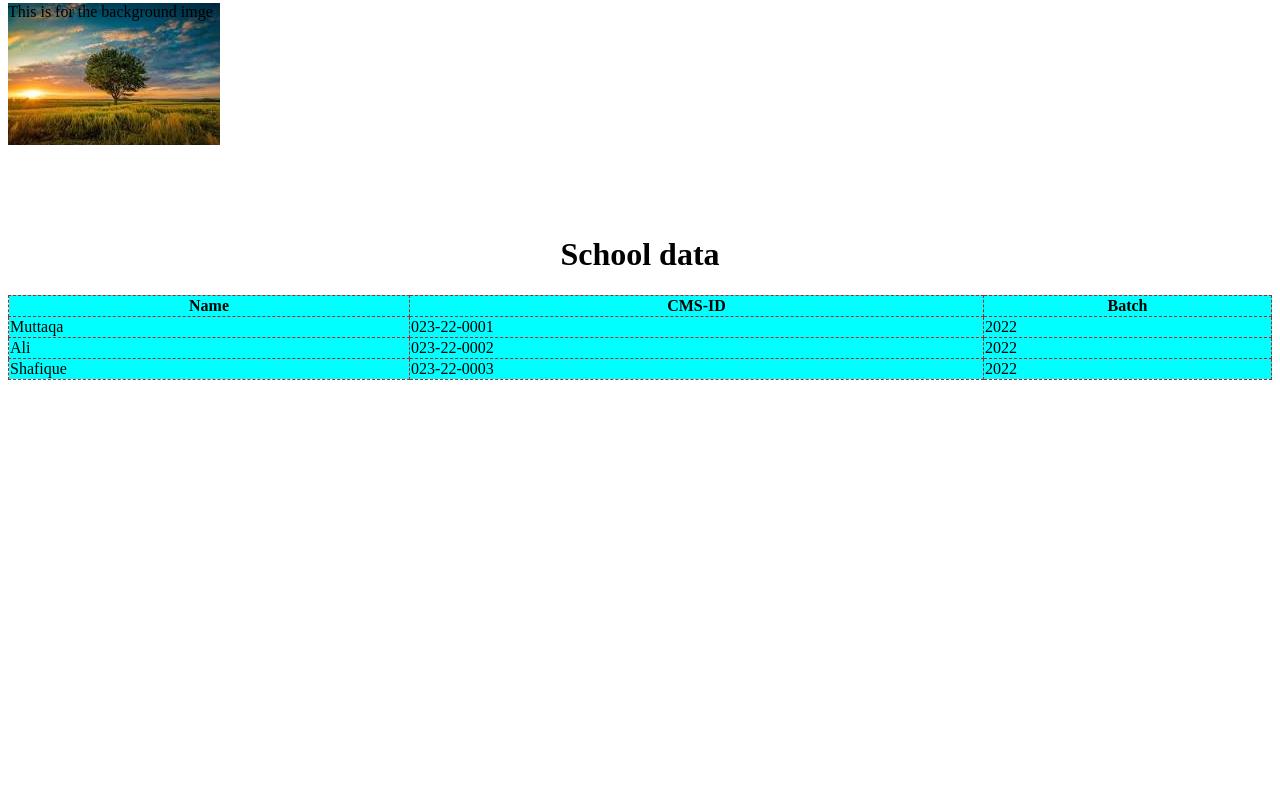
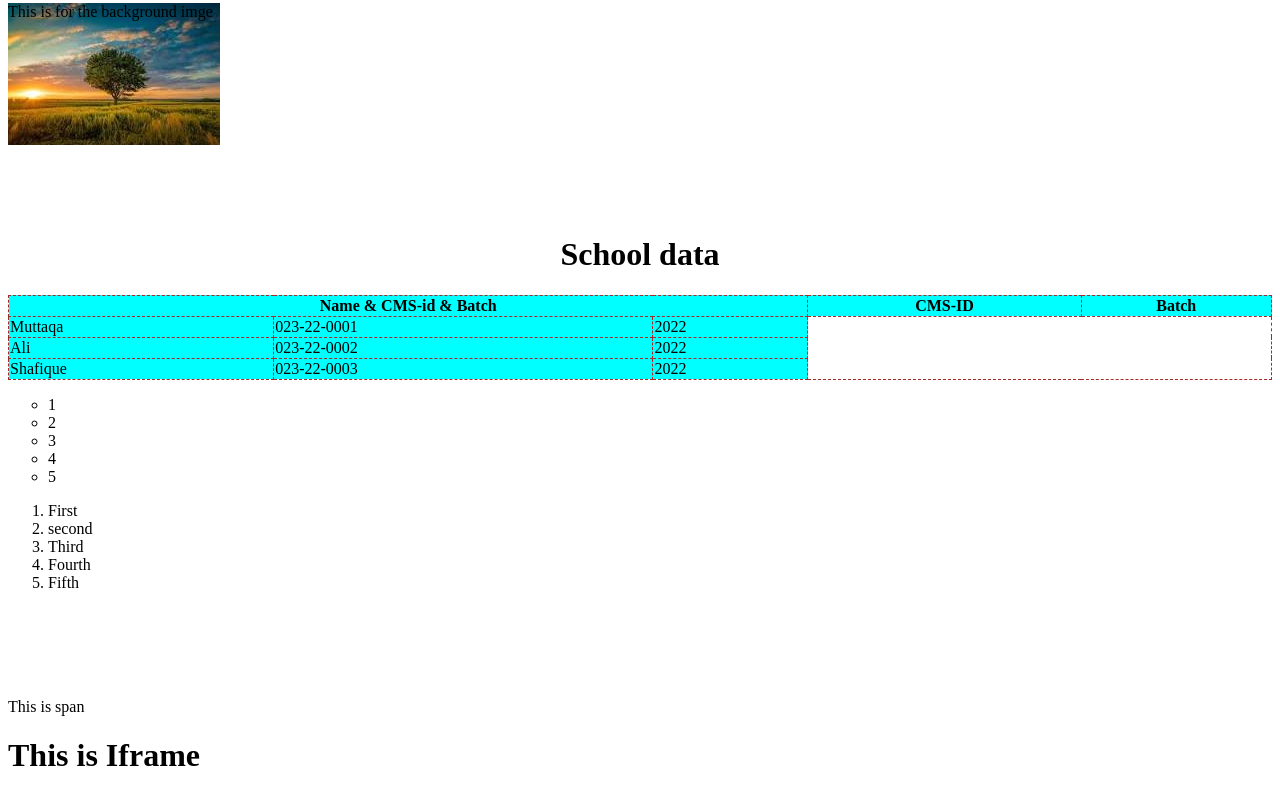
Before and after one commit to ghulammuttaqashah/web_engineering, a plain HTML site: page HTML/index.html in a window 1280 px wide. Shown: the part 1206-1999 px from the top of the page. Before the commit the page ends 1594 px from the top, so only its background shows below. Drawn offline with Linux system fonts and the light colour scheme; grey boxes are pictures that could not be loaded.

Commit message:
Practice

```diff
--- a/HTML/index.html
+++ b/HTML/index.html
@@ -42,7 +42,7 @@
     <h1 style="text-align: center;">School data</h1>
     <table style="width: 100%;">
         <tr>
-        <th>Name</th>
+        <th colspan="3">Name & CMS-id & Batch</th>
         <th>CMS-ID</th>
         <th>Batch</th>
         </tr>
@@ -57,11 +57,31 @@
             <td>2022</td>
         </tr>
         <tr>
-            <td>Shafique</td>
+            <td >Shafique</td>
             <td>023-22-0003</td>
             <td>2022</td>
         </tr>
     </table>
 
+    <ul style="list-style-type: circle">
+        <li>1</li>
+        <li>2</li>
+        <li>3</li>
+        <li>4</li>
+        <li>5</li>
+    </ul>
+
+    <ol>
+        <li>First</li>
+        <li>second</li>
+        <li>Third</li>
+        <li>Fourth</li>
+        <li>Fifth</li>
+    </ol>
+
+    <br><br><br><br><br>
+    <span>This is span</span>
+    <h1>This is Iframe</h1>
+    <iframe width="560" height="315" src="https://www.youtube.com/embed/HcOc7P5BMi4?si=VaUOXAaKsiRk0244" title="YouTube video player" frameborder="0" allow="accelerometer; autoplay; clipboard-write; encrypted-media; gyroscope; picture-in-picture; web-share" referrerpolicy="strict-origin-when-cross-origin" allowfullscreen></iframe>
 </body>
 </html>
```
